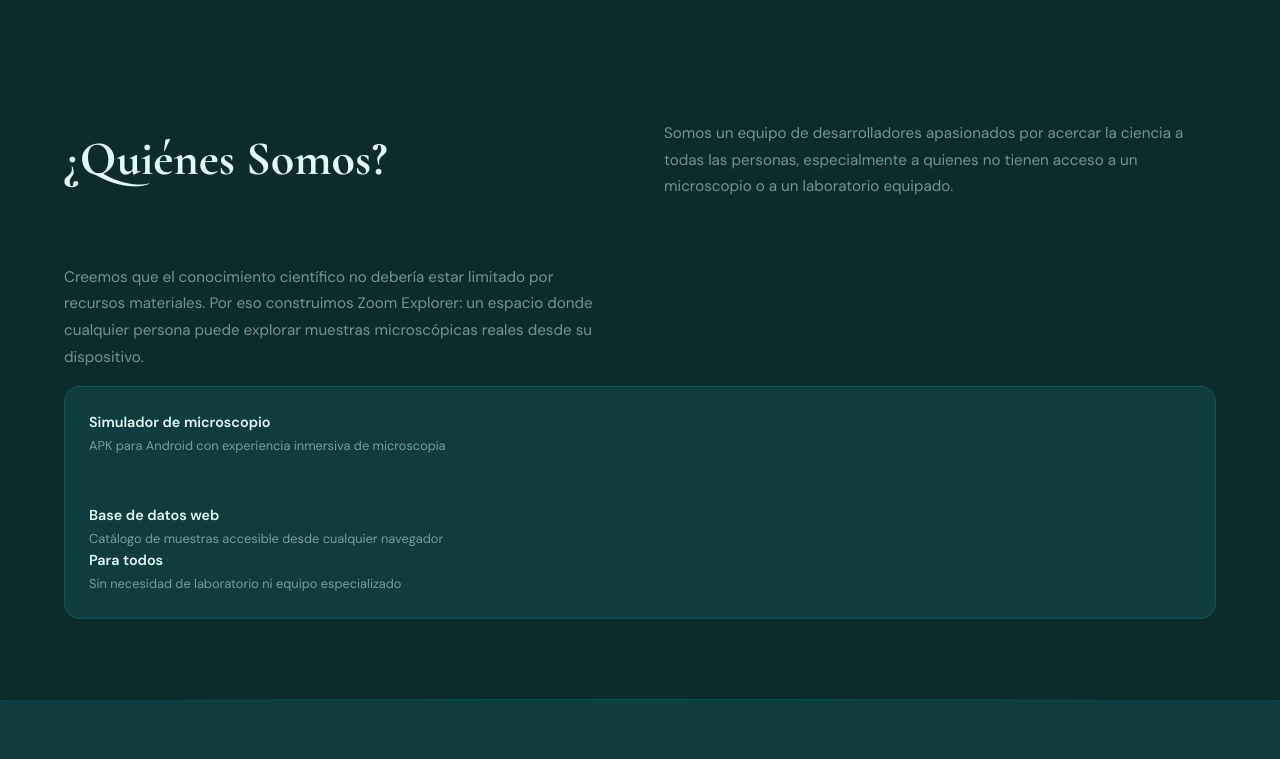
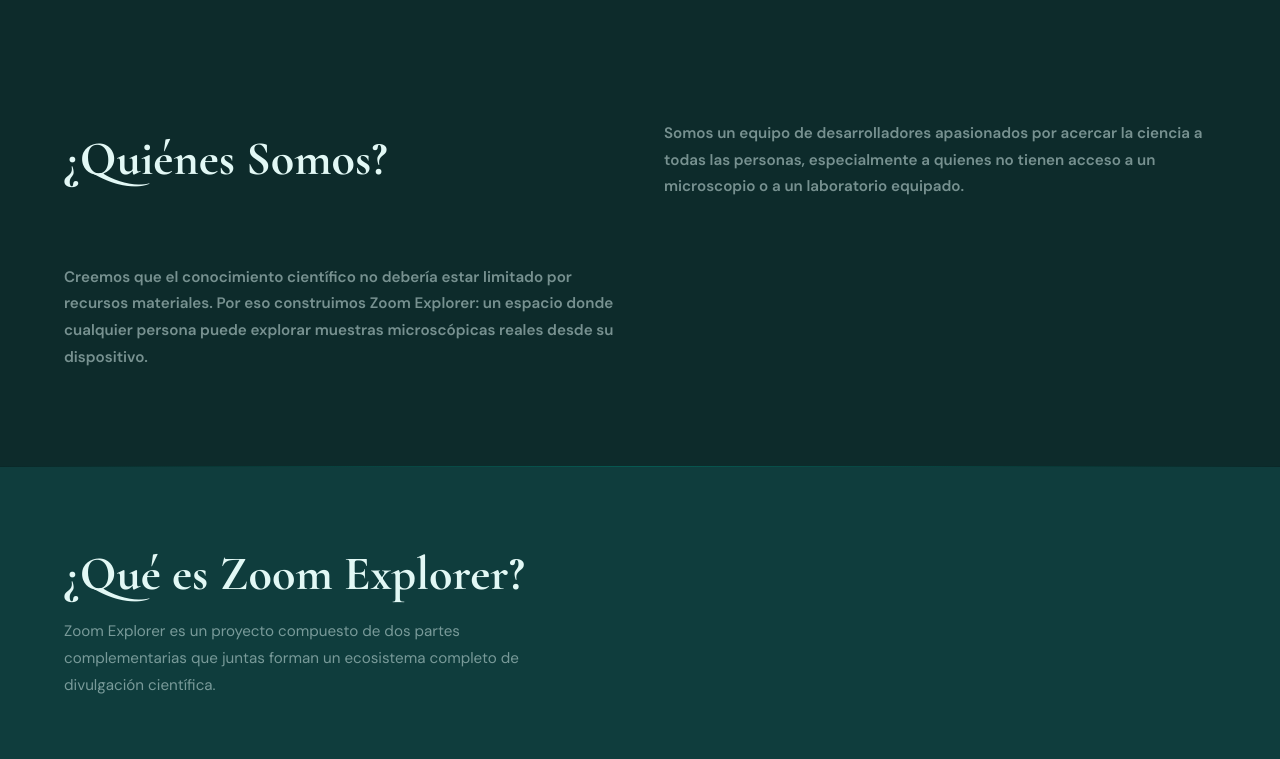
Before and after one commit to Microscopapus/MuestrasFrontend, a website: page frontend/index.html in a window 1280 px wide. Shown: the part 760-1519 px from the top of the page. Drawn offline with nearby package versions, Linux system fonts and the light colour scheme.

Commit message:
Update index.html

```diff
--- a/frontend/index.html
+++ b/frontend/index.html
@@ -61,32 +61,8 @@
     <div class="contenedor">
       <div class="cuadricula-2">
           <h2 class="titulo-seccion">¿Quiénes Somos?</h2>
-          <p class="texto-seccion">Somos un equipo de desarrolladores apasionados por acercar la ciencia a todas las personas, especialmente a quienes no tienen acceso a un microscopio o a un laboratorio equipado.</p>
-          <p class="texto-seccion">Creemos que el conocimiento científico no debería estar limitado por recursos materiales. Por eso construimos Zoom Explorer: un espacio donde cualquier persona puede explorar muestras microscópicas reales desde su dispositivo.</p>
-        </div>
-
-        <div>
-          <div class="tarjeta-caracteristicas">
-            <div class="lista-caracteristicas">
-              <div class="item-caracteristica">
-                <div>
-                  <p class="nombre-caracteristica">Simulador de microscopio</p>
-                  <p class="desc-caracteristica">APK para Android con experiencia inmersiva de microscopía</p>
-                </div>
-              </div>
-              <div class="item-caracteristica"></div>
-                <div>
-                  <p class="nombre-caracteristica">Base de datos web</p>
-                  <p class="desc-caracteristica">Catálogo de muestras accesible desde cualquier navegador</p>
-                </div>
-              </div>
-                <div>
-                  <p class="nombre-caracteristica">Para todos</p>
-                  <p class="desc-caracteristica">Sin necesidad de laboratorio ni equipo especializado</p>
-                </div>
-              </div>
-            </div>
-          </div>
+          <h3 class="texto-seccion">Somos un equipo de desarrolladores apasionados por acercar la ciencia a todas las personas, especialmente a quienes no tienen acceso a un microscopio o a un laboratorio equipado.</p>
+          <h3 class="texto-seccion">Creemos que el conocimiento científico no debería estar limitado por recursos materiales. Por eso construimos Zoom Explorer: un espacio donde cualquier persona puede explorar muestras microscópicas reales desde su dispositivo.</h3>
         </div>
       </div>
     </div>
```
